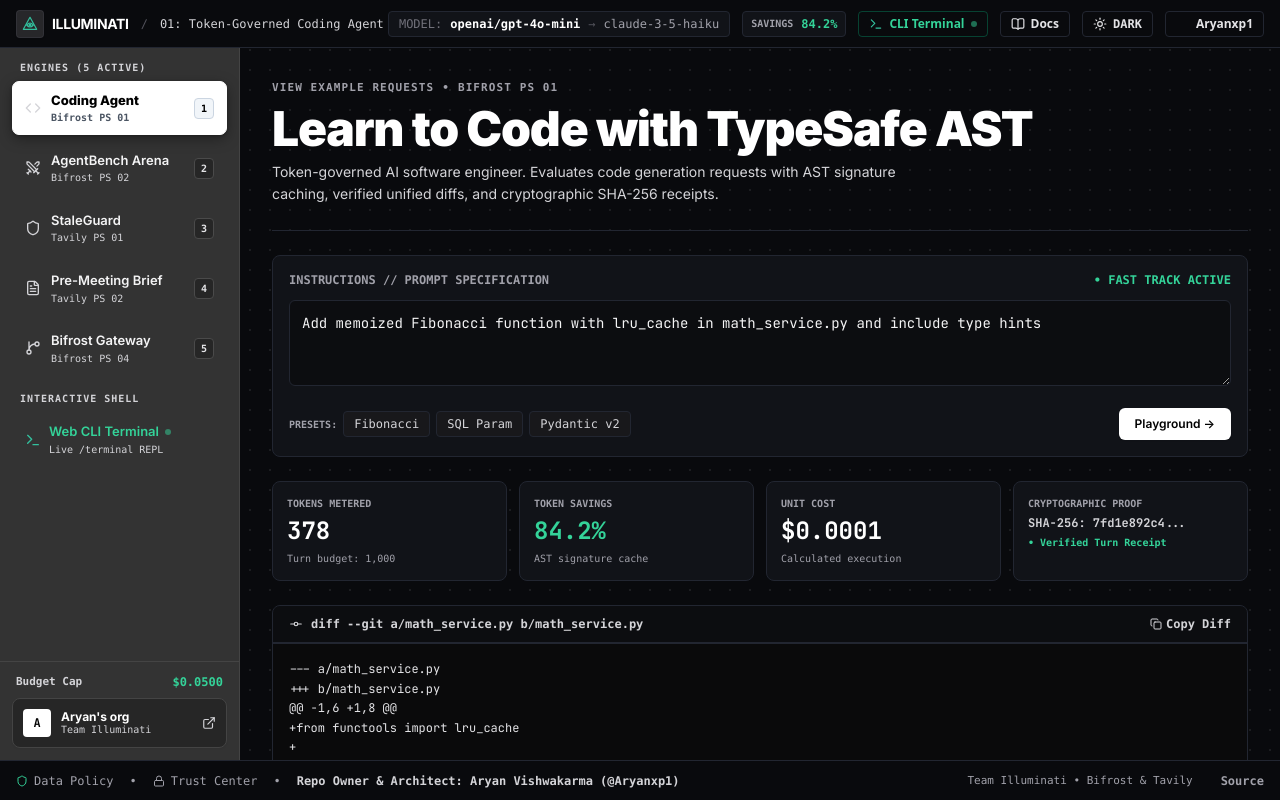
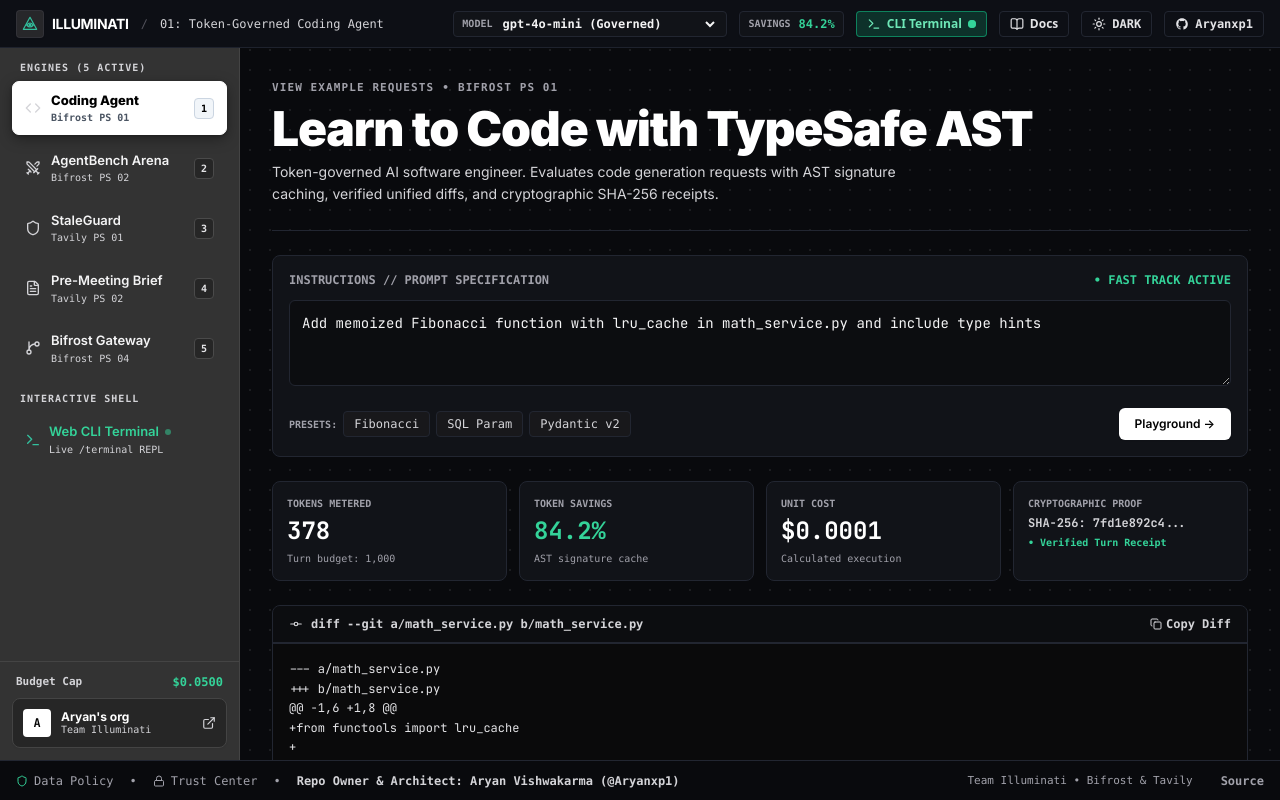
Before and after one commit to Aryanxp1/illuminati, a plain HTML site: page frontend/index.html in a window 1280 px wide. Drawn offline with nearby package versions, Linux system fonts and the light colour scheme.

Commit message:
style(ui): refine top header background, compact model dropdown, highlight CLI terminal, and add GitHub SVG logo

```diff
--- a/frontend/index.html
+++ b/frontend/index.html
@@ -16,6 +16,8 @@
 
     :root {
       --bg: #090a0d;
+      --header-bg: #0d0f15;
+      --header-border: #1e222d;
       --card-bg: #111318;
       --border: #222631;
       --text: #f3f4f6;
@@ -28,6 +30,8 @@
 
     html.light, body.light, .light {
       --bg: #f8fafc;
+      --header-bg: #e2e6eb;
+      --header-border: #cbd5e1;
       --card-bg: #ffffff;
       --border: #cbd5e1;
       --text: #09090b;
@@ -187,7 +191,7 @@
   <!-- ========================================================================= -->
   <!-- TOP STATUS BAR                                                            -->
   <!-- ========================================================================= -->
-  <header class="h-12 border-b border-[var(--border)] px-4 flex items-center justify-between shrink-0 bg-[var(--bg)] z-20">
+  <header class="h-12 border-b border-[var(--header-border)] px-4 flex items-center justify-between shrink-0 bg-[var(--header-bg)] z-20 transition-colors">
     <div class="flex items-center gap-3">
       <!-- Minimalist Eye of Providence Logo & Breadcrumb -->
       <div class="flex items-center gap-2">
@@ -205,42 +209,55 @@
     </div>
 
     <!-- Right Controls: Telemetry, Theme Toggle, GitHub Link -->
-    <div class="flex items-center gap-3 text-xs font-mono">
-      <div class="hidden md:flex items-center gap-2 px-2.5 py-1 rounded border border-[var(--border)] bg-[var(--card-bg)] text-zinc-700 dark:text-zinc-400">
-        <span class="text-zinc-500 dark:text-zinc-500">MODEL:</span>
-        <span class="text-zinc-900 dark:text-white font-semibold">openai/gpt-4o-mini</span>
-        <span class="text-zinc-400 dark:text-zinc-600">→</span>
-        <span class="text-zinc-700 dark:text-zinc-400 font-medium">claude-3-5-haiku</span>
+    <div class="flex items-center gap-2 sm:gap-3 text-xs font-mono">
+      <!-- Compact Model Selector Dropdown -->
+      <div class="flex items-center gap-1.5 px-2 py-1 rounded border border-[var(--border)] bg-[var(--card-bg)] text-xs font-mono shadow-sm">
+        <span class="text-zinc-500 dark:text-zinc-400 text-[10px] font-bold">MODEL</span>
+        <select id="global-model-selector" onchange="onModelChange(this.value)" class="bg-transparent font-semibold text-zinc-900 dark:text-zinc-100 cursor-pointer focus:outline-none text-xs pr-1">
+          <option value="openai/gpt-4o-mini" class="bg-[var(--card-bg)] text-zinc-900 dark:text-zinc-100">gpt-4o-mini (Governed)</option>
+          <option value="anthropic/claude-3-5-haiku" class="bg-[var(--card-bg)] text-zinc-900 dark:text-zinc-100">claude-3-5-haiku (Cascade)</option>
+          <option value="deepseek/deepseek-chat" class="bg-[var(--card-bg)] text-zinc-900 dark:text-zinc-100">deepseek-chat (Alternative)</option>
+          <option value="groq/llama-3-8b" class="bg-[var(--card-bg)] text-zinc-900 dark:text-zinc-100">llama-3-8b (Fast)</option>
+        </select>
       </div>
 
-      <div class="flex items-center gap-2 px-2 py-1 rounded border border-[var(--border)] bg-[var(--card-bg)]">
+      <!-- Savings Telemetry Badge -->
+      <div class="flex items-center gap-2 px-2 py-1 rounded border border-[var(--border)] bg-[var(--card-bg)] shadow-sm">
         <span class="text-zinc-500 dark:text-zinc-400 text-[10px] font-bold">SAVINGS</span>
         <span id="top-stat-savings" class="text-emerald-600 dark:text-emerald-400 font-bold">84.2%</span>
       </div>
 
-      <!-- Cloud Terminal Link -->
-      <a href="/terminal" class="btn-mono-ghost px-2.5 py-1 rounded text-xs flex items-center gap-1.5 font-sans font-semibold text-emerald-400 border-emerald-600/40 hover:bg-emerald-950/40 hover:text-white" title="Launch Interactive Cloud CLI Terminal">
-        <i data-lucide="terminal" class="w-3.5 h-3.5 text-[#33C09E]"></i>
+      <!-- Cloud Terminal Link (Highlighted) -->
+      <a href="/terminal" class="px-2.5 py-1 rounded text-xs flex items-center gap-1.5 font-sans font-bold bg-[#33C09E] text-zinc-950 hover:bg-[#2cb191] dark:bg-emerald-500/20 dark:text-emerald-300 dark:border dark:border-emerald-500/60 dark:hover:bg-emerald-500 dark:hover:text-black shadow-sm transition-all hover:scale-[1.02]" title="Launch Interactive Cloud CLI Terminal (/terminal)">
+        <svg class="w-3.5 h-3.5" viewBox="0 0 24 24" fill="none" stroke="currentColor" stroke-width="2.2" stroke-linecap="round" stroke-linejoin="round">
+          <polyline points="4 17 10 11 4 5"></polyline>
+          <line x1="12" y1="19" x2="20" y2="19"></line>
+        </svg>
         <span class="hidden sm:inline">CLI Terminal</span>
-        <span class="w-1.5 h-1.5 rounded-full bg-emerald-400 animate-pulse"></span>
+        <span class="relative flex h-2 w-2">
+          <span class="animate-ping absolute inline-flex h-full w-full rounded-full bg-zinc-900 dark:bg-emerald-400 opacity-75"></span>
+          <span class="relative inline-flex rounded-full h-2 w-2 bg-zinc-900 dark:bg-emerald-400"></span>
+        </span>
       </a>
 
       <!-- Documentation Link -->
-      <a href="/overview" class="btn-mono-ghost px-2.5 py-1 rounded text-xs flex items-center gap-1.5 font-sans font-semibold text-zinc-800 dark:text-zinc-200 hover:text-white" title="Illuminati Documentation">
+      <a href="/overview" class="btn-mono-ghost px-2.5 py-1 rounded text-xs flex items-center gap-1.5 font-sans font-semibold text-zinc-800 dark:text-zinc-200 hover:text-white shadow-sm" title="Illuminati Documentation">
         <i data-lucide="book-open" class="w-3.5 h-3.5"></i>
         <span class="hidden sm:inline">Docs</span>
       </a>
 
       <!-- Theme Switcher -->
-      <button onclick="toggleTheme()" class="btn-mono-ghost px-2.5 py-1 rounded text-xs flex items-center gap-1.5 font-semibold text-zinc-800 dark:text-zinc-200" title="Toggle Light/Dark Theme">
+      <button onclick="toggleTheme()" class="btn-mono-ghost px-2.5 py-1 rounded text-xs flex items-center gap-1.5 font-semibold text-zinc-800 dark:text-zinc-200 shadow-sm" title="Toggle Light/Dark Theme">
         <i data-lucide="sun" class="w-3.5 h-3.5"></i>
         <span id="theme-label" class="hidden sm:inline">DARK</span>
       </button>
 
-      <!-- GitHub Author Profile Link -->
-      <a href="https://github.com/Aryanxp1/illuminati" target="_blank" class="btn-mono-ghost px-2.5 py-1 rounded text-xs flex items-center gap-1.5 font-sans font-semibold text-zinc-800 dark:text-zinc-200">
-        <i data-lucide="github" class="w-3.5 h-3.5"></i>
-        <span class="hidden sm:inline">Aryanxp1</span>
+      <!-- GitHub Author Profile Link with Official Octocat SVG Logo -->
+      <a href="https://github.com/Aryanxp1/illuminati" target="_blank" class="btn-mono-ghost px-2.5 py-1 rounded text-xs flex items-center gap-1.5 font-sans font-semibold text-zinc-800 dark:text-zinc-200 hover:text-white shadow-sm" title="GitHub Repository & Author: Aryanxp1">
+        <svg class="w-3.5 h-3.5 fill-current text-zinc-800 dark:text-zinc-200 shrink-0" viewBox="0 0 24 24">
+          <path fill-rule="evenodd" clip-rule="evenodd" d="M12 2C6.477 2 2 6.484 2 12.017c0 4.425 2.865 8.18 6.839 9.504.5.092.682-.217.682-.483 0-.237-.008-.868-.013-1.703-2.782.605-3.369-1.343-3.369-1.343-.454-1.158-1.11-1.466-1.11-1.466-.908-.62.069-.608.069-.608 1.003.07 1.53 1.032 1.53 1.032.892 1.53 2.341 1.088 2.91.832.092-.647.35-1.088.636-1.338-2.22-.253-4.555-1.113-4.555-4.951 0-1.093.39-1.988 1.029-2.688-.103-.253-.446-1.272.098-2.65 0 0 .84-.27 2.75 1.026A9.564 9.564 0 0112 6.844c.85.004 1.705.115 2.504.337 1.909-1.296 2.747-1.027 2.747-1.027.546 1.379.202 2.398.1 2.651.64.7 1.028 1.595 1.028 2.688 0 3.848-2.339 4.695-4.566 4.943.359.309.678.92.678 1.855 0 1.338-.012 2.419-.012 2.747 0 .268.18.58.688.482A10.019 10.019 0 0022 12.017C22 6.484 17.522 2 12 2z"/>
+        </svg>
+        <span class="hidden sm:inline font-mono">Aryanxp1</span>
       </a>
     </div>
   </header>
@@ -1537,6 +1554,10 @@ Loading live gateway telemetry...
       }
     }
 
+    function onModelChange(val) {
+      console.log("Model switched to:", val);
+    }
+
     // Initial setup
     setFreshnessSample('pricing');
     window.addEventListener('DOMContentLoaded', safeCreateIcons);
```
